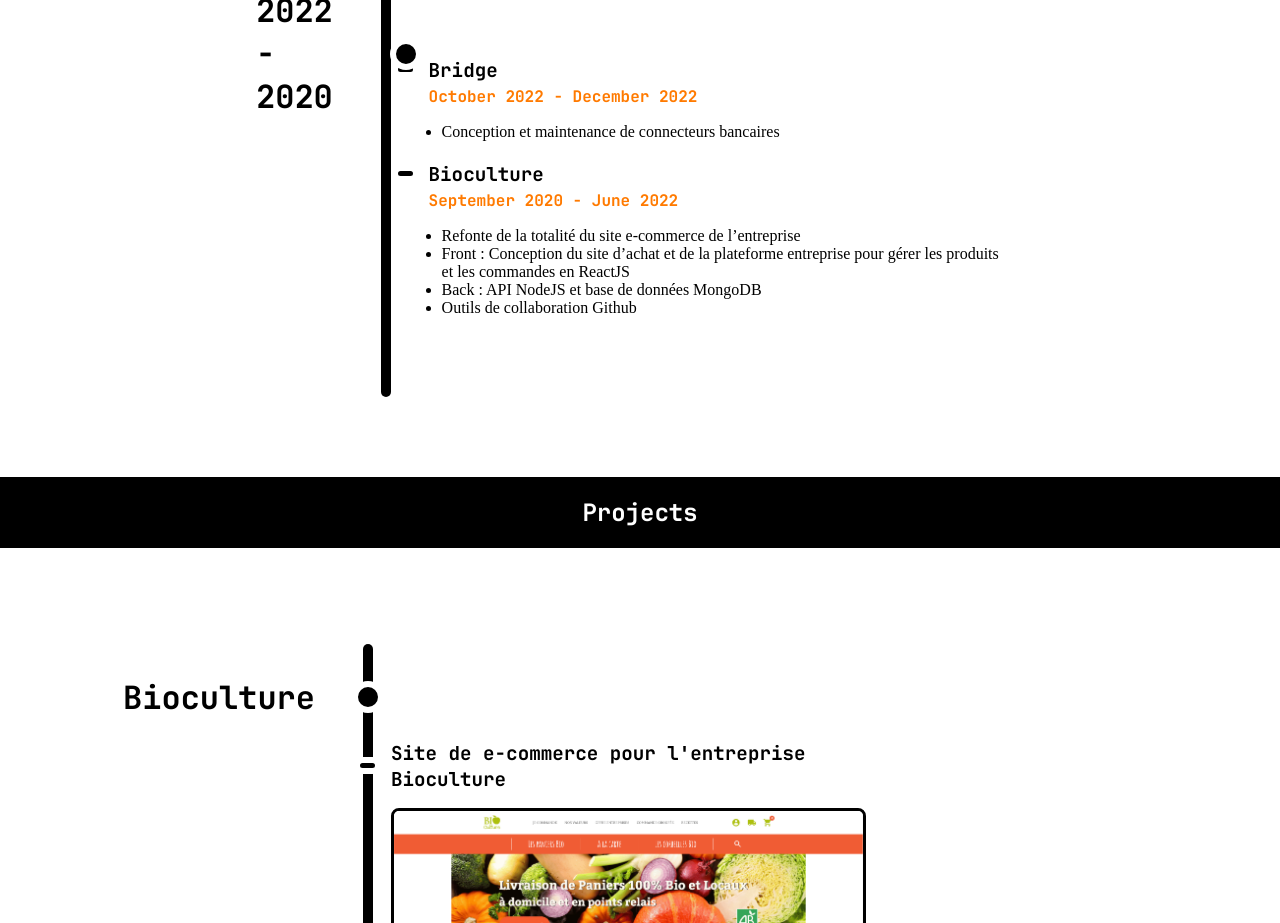
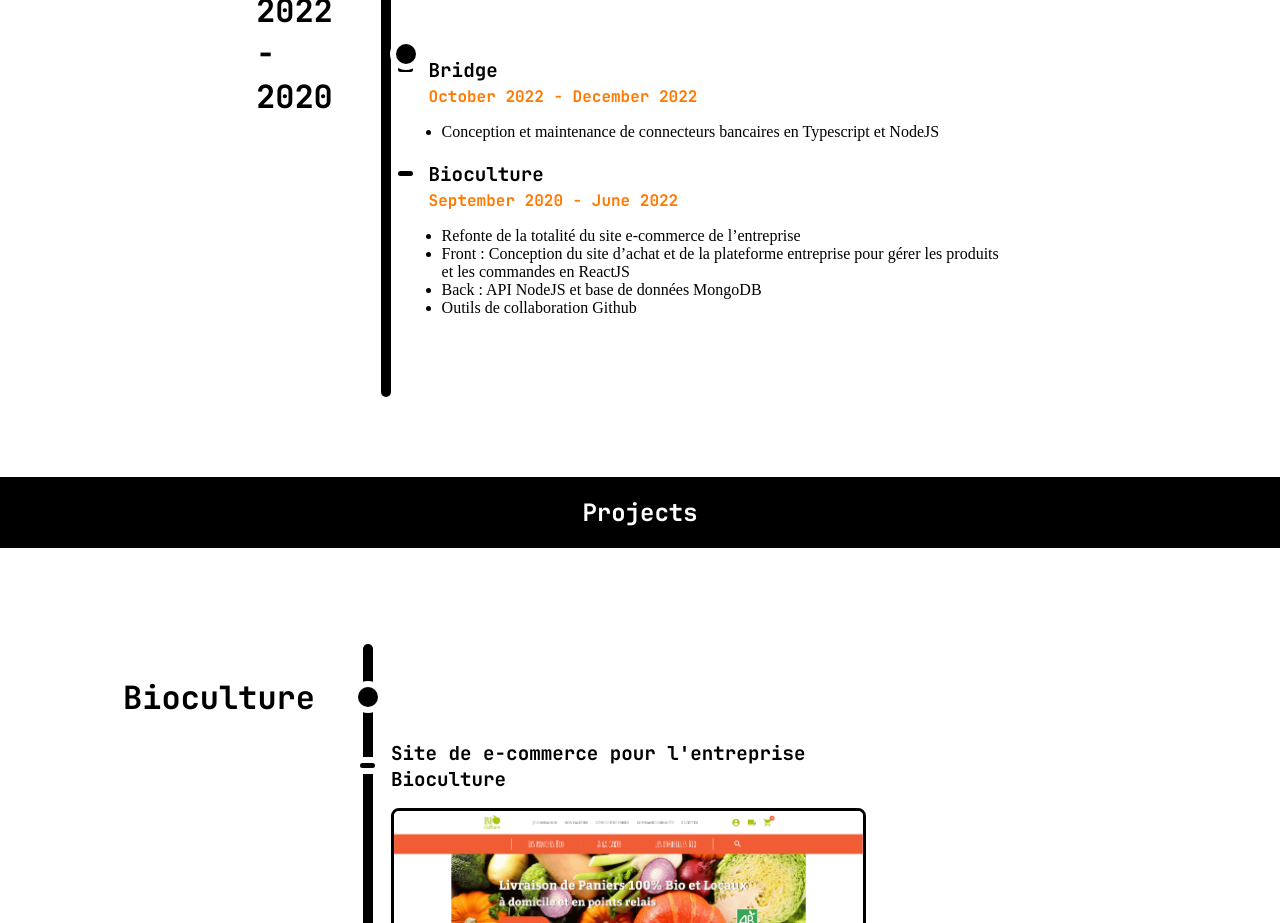
Before and after one commit to giselledunine/portfolio, a React (Vite) app: page /resume in a window 1280 px wide. Shown: the part 1300-2223 px from the top of the page. Built offline with nearby package versions, Linux system fonts and the light colour scheme; a web font is replaced by a local one.

Commit message:
fix some things

```diff
--- a/src/pages/Resume/index.tsx
+++ b/src/pages/Resume/index.tsx
@@ -35,7 +35,7 @@
                     },
                     title: "Bridge",
                     description: [
-                        "Conception et maintenance de connecteurs bancaires",
+                        "Conception et maintenance de connecteurs bancaires en Typescript et NodeJS",
                     ],
                 },
                 {
```
